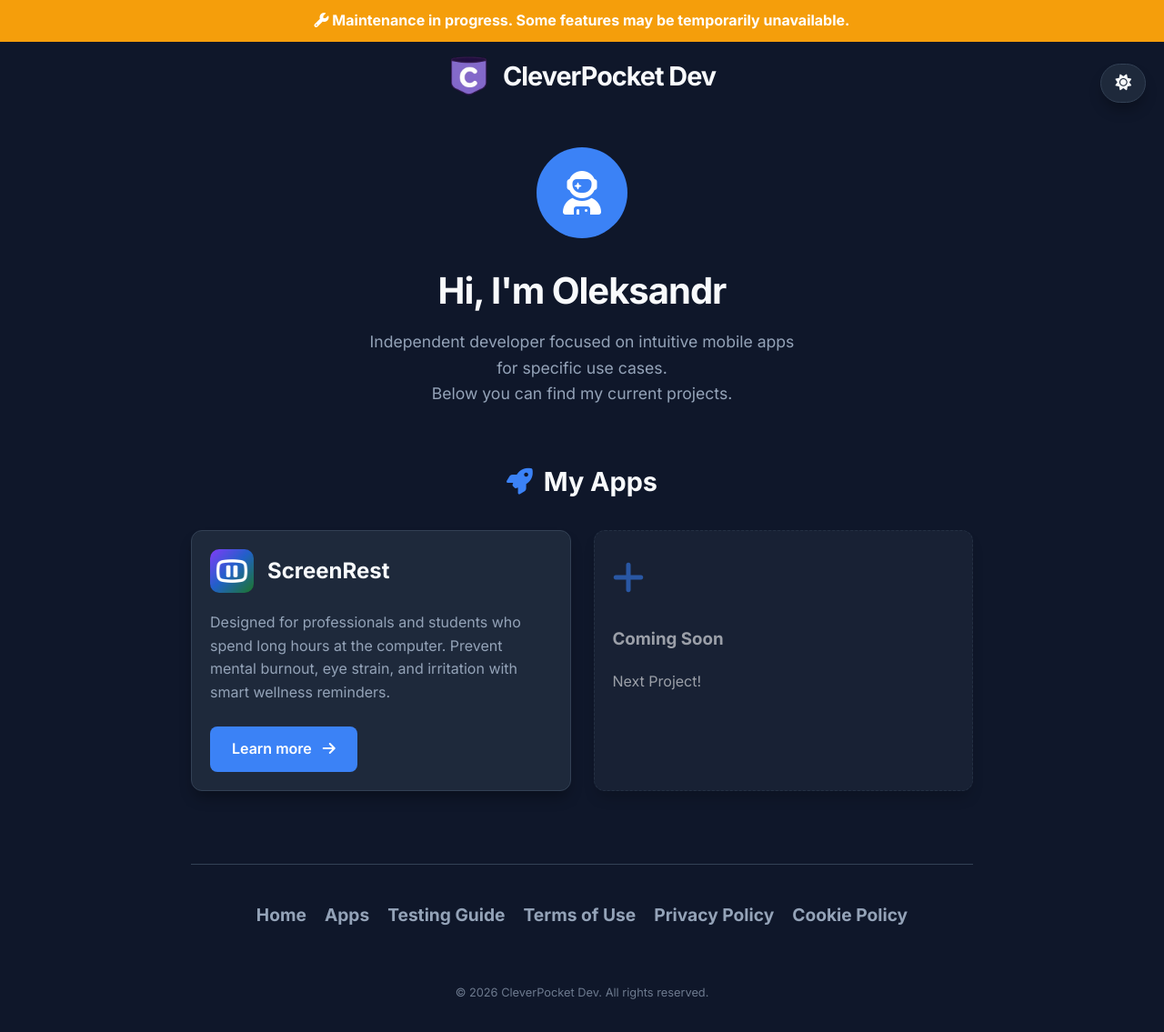
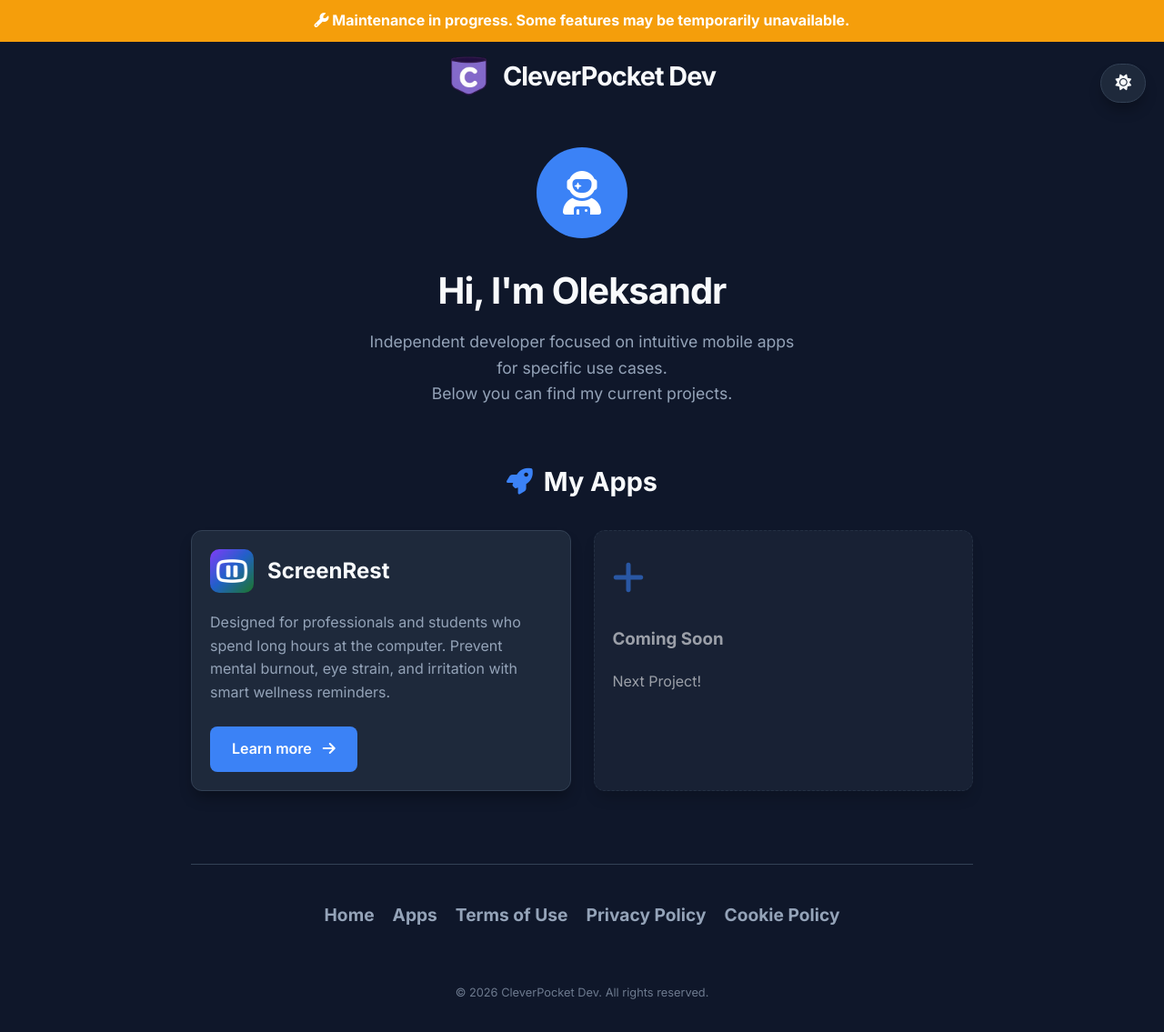
Before and after one commit to digitalcreat0r/sitoweb, a Jekyll site: the page built from index.html, in a window 1280 px wide and 1135 px high. Shown: the whole window at 91% size. Built offline with Jekyll 4.4.1, drawn with Linux system fonts in a browser that asks for light colours.

Commit message:
tolto link testing guide

```diff
--- a/_includes/footer.html
+++ b/_includes/footer.html
@@ -2,7 +2,6 @@
     <div class="footer-links">
         <a href="{{ site.baseurl }}/">Home</a>
         <a href="{{ site.baseurl }}/#apps">Apps</a>
-        <a href="{{ site.baseurl }}/#testing">Testing Guide</a>
         <a href="{{ site.baseurl }}/terms-of-use.html">Terms of Use</a>
         <a href="{{ site.baseurl }}/privacy-policy.html">Privacy Policy</a>
         <a href="{{ site.baseurl }}/cookie-policy.html">Cookie Policy</a>
```
